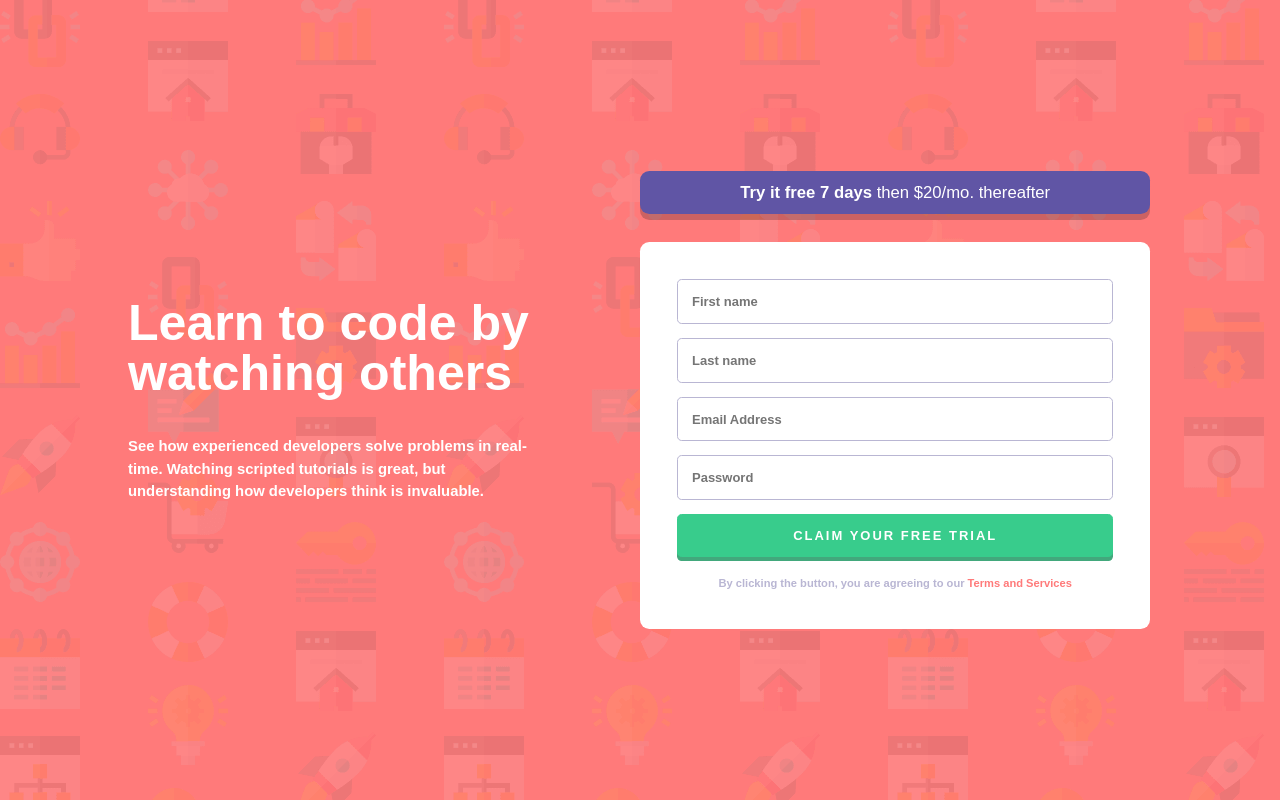
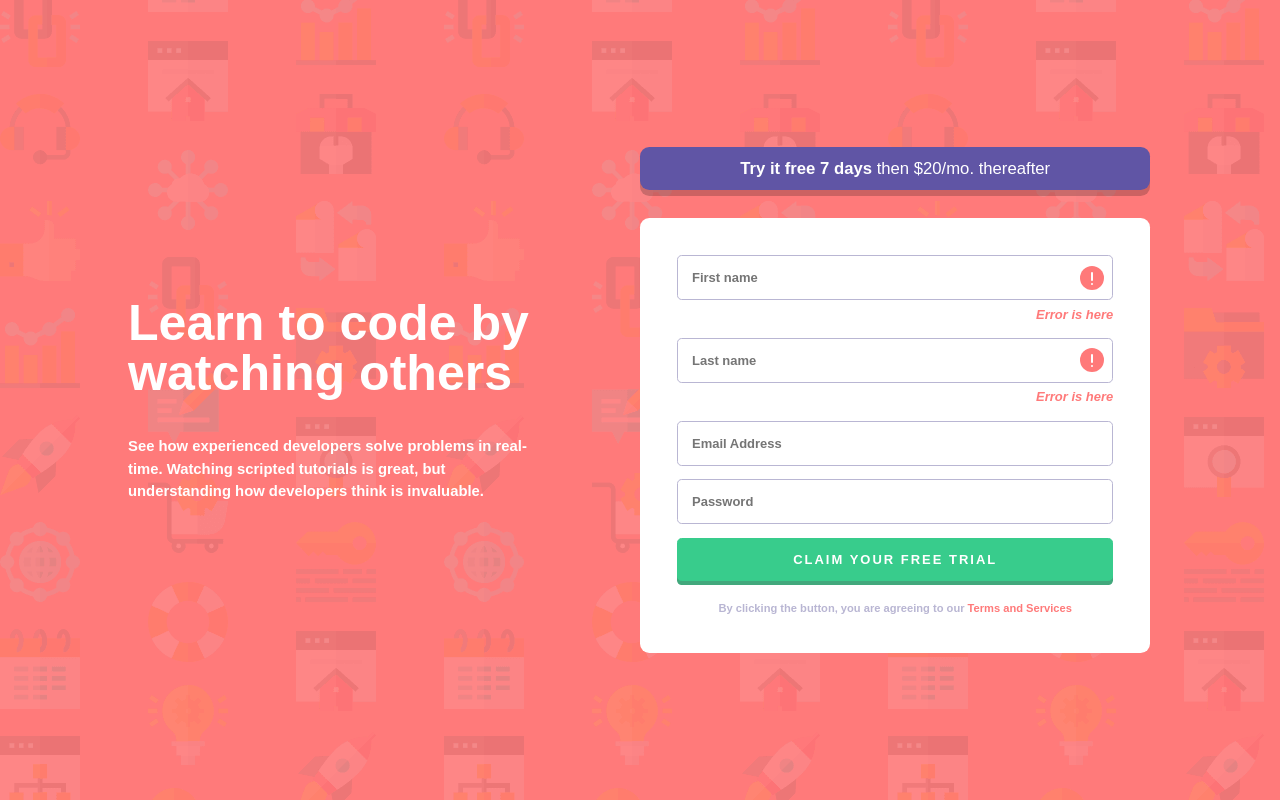
Before and after one commit to Usamaumar118/intro-signup, a plain HTML site: page index.html in a window 1280 px wide. Drawn offline with Linux system fonts and the light colour scheme.

Commit message:
minor adjustments for error

```diff
--- a/index.html
+++ b/index.html
@@ -44,13 +44,13 @@
 
         <form action='#' class="form">
 
-          <label class="form__firstname__label form__label" for="first-name">
+          <label class="form__firstname__label error form__label" for="first-name">
             <input class="form__firstName form__input form__input--first" type="text" placeholder="First name" name="first-name" id="firstName">
             <img class="icon-error icon-error--first" src="images/icon-error.svg" alt="">
             <p class="error-msg">Error is here</p>
           </label>
 
-          <label class="form__lastname__label form__label" for="last-name">
+          <label class="form__lastname__label form__label error" for="last-name">
             <input class="form__lastName form__input" type="text" placeholder="Last name" name="last-name" id="lastName">
             <img class="icon-error" src="images/icon-error.svg" alt="">
             <p class="error-msg">Error is here</p>
--- a/style.scss
+++ b/style.scss
@@ -230,11 +230,11 @@ input{
     .icon-error{
         position: absolute;
         display: none;
-        top: 30%;
+        top: 2.6rem;
         right: 1rem;
 
         &--first{
-            top: 17%;
+            top: 1.2rem;
         }
     }
 
@@ -275,3 +275,10 @@ input{
     }
 
 }
+
+.form__label.error .error-msg{
+    display: block;
+}
+.form__label.error .icon-error{
+    display: block;
+}
```
Also changed, not shown: style.css, 1 other file.
